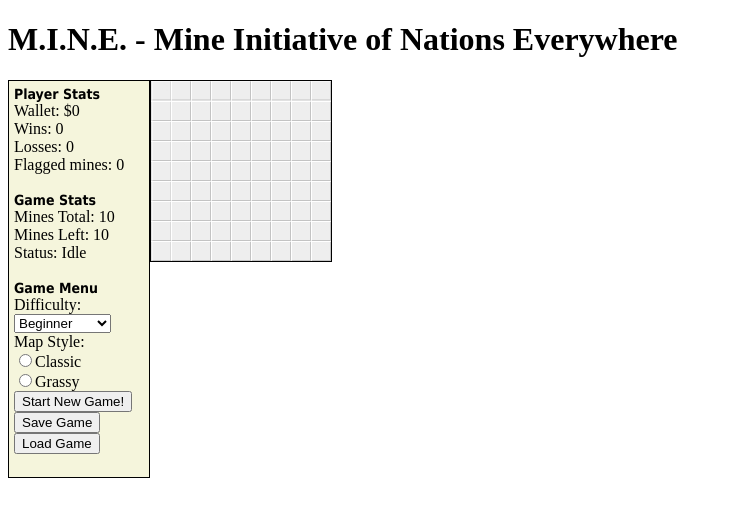
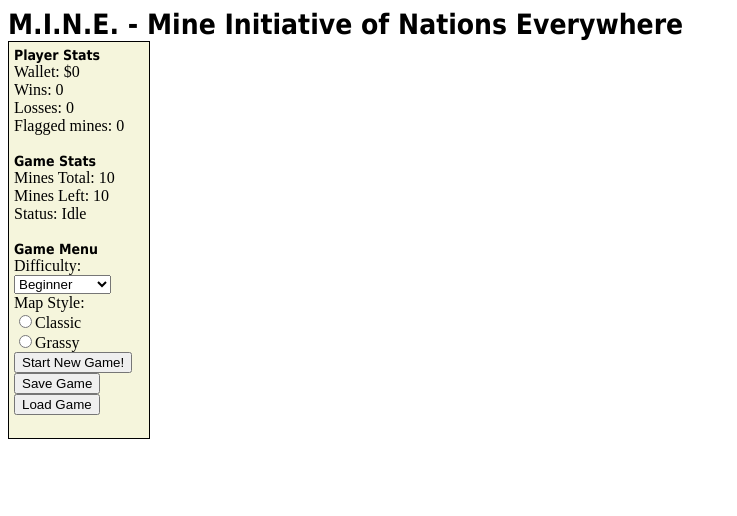
Before and after one commit to JHStoops/M.I.N.E., a React (Create React App) app: page / in a window 1280 px wide. Shown: the top 516 px of the page, without its empty margins (0-737 px from the left). Built offline with nearby package versions, Linux system fonts and the light colour scheme.

Commit message:
a little progress.

```diff
--- a/src/App.js
+++ b/src/App.js
@@ -128,7 +128,7 @@ export default function App() {
 
   return (
 		<GameContext.Provider value={{ state, dispatch }}>
-			<div id="wrapper">
+			<div css={styles.wrapper}>
 				<h1>M.I.N.E. - Mine Initiative of Nations Everywhere</h1>
 				<Menu />
 				<MineField />
--- a/src/components/MineField.jsx
+++ b/src/components/MineField.jsx
@@ -17,8 +17,8 @@ const styles = {
  */
 export default function GameField() {
 	const { dispatch, state } = useContext(GameContext)
-	const { flaggedMines, height, losses, mapStyle, mines, minesLeft, minesTotal, money, width, wins } = state
-	if ((!height && !width) || !mines) return false
+	const { firstClick, flaggedMines, height, losses, mapStyle, mines, minesLeft, minesTotal, money, status, width, wins } = state
+	if ((!height && !width) || !mines || status === 'Idle') return false
 	if (!height) height = width
 	if (!width) width = height
 
@@ -58,35 +58,35 @@ export default function GameField() {
 		return counter;
 	}
 
-// TODO: Maybe MineField should pass a callback to recursively open empty tile areas?
+/**
+ * @description - When player clicks on an empty tile, this function will reveal the rest of the group of empty tiles and their adjacent tiles (always numbers - never mines)
+ * @param {*} row
+ * @param {*} col
+ */
 function revealEmpty(row, col){
-  //When player clicks on an empty tile, this function will reveal the rest
-  //of the group of empty tiles and their adjacent tiles (always numbers - never mines)
   let tile;
 
   for (let i = row - 1; i <= row + 1; i++){
     if (i < 0 || i >= height) continue;
 
     for (let j = col - 1; j <= col + 1; j++){
-      //Don't check the tile itself, only its adjacet tiles.
+      // Don't check the tile itself, only its adjacet tiles.
       if (i === row && j === col) continue;
       if (j < 0 || j >= width) continue;
       tile = $('r'+i+'c'+j);
 
-      //Only deal with tile if it's still unexplored.
-      if (tile.className === 'unexplored' || tile.className === 'gr-unexplored'
-        || tile.className === 'maybe'  || tile.className === 'gr-maybe'
-        || tile.className === 'flagged'  || tile.className === 'gr-flagged'){
+      // Only deal with tile if it's still unexplored.
+      if ([`${mapStyle}unexplored`, `${mapStyle}maybe`, `${mapStyle}flagged`].includes(gridRows[row][col])) {
         // tile.className = getTileValue(i, j);
 
-        //If the tile happens to be another empty tile, it's time to go recursive!
-        if (tile.className === 'empty' || tile.className === 'gr-empty'){
+        // If the tile happens to be another empty tile, it's time to go recursive!
+        if (tile.className === 'empty' || tile.className === 'gr-empty') {
           revealEmpty(i, j);
         }
-      }//End if(tile.className...
-    }//End for (const j...
-  }//End for (const i...
-}//End function revealEmpty
+      }// End if(tile.className...
+    }// End for (const j...
+  }// End for (const i...
+}// End function revealEmpty
 
 	/**
 	 * @description - called on when player clicks on a mine or has flagged all mines.
@@ -107,7 +107,7 @@ function revealEmpty(row, col){
 		for (let i = 0; i < height; i++) {
 			gridRows[i] = new Array(width);
 			for (let j = 0; j < width; j++) {
-				gridRows[i][j] = undefined;
+				gridRows[i][j] = { value: undefined, explored: false};
 			}
 		}
 
@@ -116,7 +116,8 @@ function revealEmpty(row, col){
 			if(i >= 0 && i <= height){
 				for (let j = coordX -1; j <= coordX + 1; j++) {
 					if(j >= 0 && j <= width){
-						gridRows[i][j] = 'Empty';
+						gridRows[i][j].value = 'Empty'
+						gridRows[i][j].explored = true
 					}
 				}
 			}
@@ -136,15 +137,14 @@ function revealEmpty(row, col){
 
 		//Declare constiables.
 		let minesRemaining = mines;	//Used as a counter.
-		let row, col;
 
 		while (minesRemaining > 0){
-			row = Math.floor(Math.random() * gridRows.length);
-			col = Math.floor(Math.random() * gridRows[0].length);
+			let row = Math.floor(Math.random() * gridRows.length);
+			let col = Math.floor(Math.random() * gridRows[0].length);
 
 			//Only assign mine and reduce mines count if the tile is empty.
-			if(gridRows[row][col] !== 'Mine' && gridRows[row][col] !== 'Empty') {
-				gridRows[row][col] = 'Mine';
+			if(gridRows[row][col].value !== 'Mine' && gridRows[row][col].value !== 'Empty') {
+				gridRows[row][col].value = 'Mine';
 				minesRemaining--;
 			}
 		}//End of while
@@ -160,24 +160,18 @@ function revealEmpty(row, col){
 		for (let i = 0; i < height; i++){
 			for (let j = 0; j < width; j++){
 				//If it's a mine, move to the next tile.
-				if (gridRows[i][j] === 'mine' || gridRows[i][j] === 'gr-mine'){
-					continue;
-				}
+				if (gridRows[i][j].value === `${mapStyle}mine`) continue
 
 				//If it's not a mine, check adjacent tiles for mines to determine the tile class.
 				for (let k = i - 1; k <= i + 1; k++){
 					//If k is outside the range of the gridRows arrays, we don't want to cause errors.
-					if (k < 0 || k >= height){
-						continue;
-					}
+					if (k < 0 || k >= height) continue
 					for(let l = j - 1; l <= j + 1; l++){
 						//If l is outside the range of the gridRows arrays, we don't want to cause errors.
-						if (l < 0 || l >= width){
-							continue;
-						}
+						if (l < 0 || l >= width) continue
 
 						//Start counting adjacent mines.
-						if (gridRows[k][l] === 'mine' || gridRows[k][l] === 'gr-mine'){
+						if (gridRows[k][l].value === `${mapStyle}mine`){
 							mineCount++;
 						}
 					}
@@ -185,31 +179,31 @@ function revealEmpty(row, col){
 
 				switch(mineCount){
 					case 0:
-						gridRows[i][j] = 'Empty';
+						gridRows[i][j].value = 'Empty';
 						break;
 					case 1:
-						gridRows[i][j] = 'Mine1';
+						gridRows[i][j].value = 'Mine1';
 						break;
 					case 2:
-						gridRows[i][j] = 'Mines2';
+						gridRows[i][j].value = 'Mines2';
 						break;
 					case 3:
-						gridRows[i][j] = 'Mines3';
+						gridRows[i][j].value = 'Mines3';
 						break;
 					case 4:
-						gridRows[i][j] = 'Mines4';
+						gridRows[i][j].value = 'Mines4';
 						break;
 					case 5:
-						gridRows[i][j] = 'Mines5';
+						gridRows[i][j].value = 'Mines5';
 						break;
 					case 6:
-						gridRows[i][j] = 'Mines6';
+						gridRows[i][j].value = 'Mines6';
 						break;
 					case 7:
-						gridRows[i][j] = 'Mines7';
+						gridRows[i][j].value = 'Mines7';
 						break;
 					case 8:
-						gridRows[i][j] = 'Mines8';
+						gridRows[i][j].value = 'Mines8';
 						break;
 					default:
 						throw new Error()
@@ -221,6 +215,41 @@ function revealEmpty(row, col){
 		}//End of traversing the grid.
 	}
 
+	/**
+   * @description - Reveals an unexplored tile's content
+   */
+	function handleReveal(i, j) {
+    if (firstClick) {
+      dispatch({type: 'game:firstClickClicked'})
+			generateGrid()
+		}
+
+		if (gridRows[i][j].value === 'empty') {
+			// revealEmpty(row, col)
+		}
+
+		//These two if statements start an animation for the mine to explode.
+		if (gridRows[i][j].value === 'mine') {
+			this.innerHTML = '<div class=\'explode\'></div><div class=\'smoke\'></div>';
+			setTimeout(function() {
+				if(!firstClick && $('r'+row+'c'+col).className.includes('mine')) $('r'+row+'c'+col).className = `${mapStyle}crater`
+			}, 1000)
+
+			for (let i = 0; i < height; i++) {
+				for (let j = 0; j < width; j++) {
+					// if(getTileValue(i, j).includes('mine') && !$('r'+i+'c'+j).className.includes('flagged')) {
+					//   $('r'+i+'c'+j).className = `${mapStyle}crater`
+					//   $('r'+i+'c'+j).innerHTML = '<div class=\'explode\'></div><div class=\'smoke\'></div>'
+
+					//   boom(i, j)
+					// }
+				}//End of for(j...
+			}//End of for (i...
+
+			// gameOver(false)
+		}
+	}
+
 	return (
 		<table id="gameGrid" css={styles.gameGrid}>
 			<tbody>
@@ -228,7 +257,7 @@ function revealEmpty(row, col){
 					Array(height).fill(undefined).map((r, i) => {
 						return <tr key={i}>
 							{
-								Array(width).fill(undefined).map((c, j) => <Tile key={`r${i}c${j}`} mapStyle={mapStyle} generateGrid={() => generateGrid(i, j)} />)
+								Array(width).fill(undefined).map((c, j) => <Tile key={`r${i}c${j}`} mapStyle={mapStyle} reveal={() => handleReveal(i, j)} />)
 							}
 						</tr>
 					})
--- a/src/components/Tile.jsx
+++ b/src/components/Tile.jsx
@@ -5,7 +5,7 @@ import IMG from '../img'
 import { GameContext } from '../App'
 
 export default function Tile(props) {
-  const { generateGrid, height, mapStyle, tileValue, width } = props
+  const { generateGrid, height, mapStyle, reveal, status, tileValue, width } = props
   const [visualState, setVisualState] = useState('unexplored')
   const { dispatch, state: { firstClick, minesTotal, minesLeft } } = useContext(GameContext)
   const styles = {
@@ -115,54 +115,6 @@ export default function Tile(props) {
           setVisualState('unexplored')
           dispatch({ type: 'game:minesLeft', minesLeft: minesLeft + 1 })
         break
-      default:
-        throw new Error()
-    }
-  }
-
-  /**
-   * @description - Reveals an unexplored tile's content
-   */
-  function reveal() {
-    //Reveals the tile's true contents by transferring the value from the Grid to the user's map.
-
-    if (firstClick) {
-      dispatch({type: 'game:firstClickClicked'})
-      generateGrid()
-    }
-
-    //Looks up the id of the selected tile, manipulates the id to get the row and col indices.
-    if (this.className.includes('unexplored') || this.className.includes('maybe')) {
-      const col = this.cellIndex
-      const row = this.parentNode.rowIndex
-
-      //Retrieve the classname from the Model.
-      // this.className = getTileValue(row, col)
-
-      if (this.className.includes('empty')) {
-        // revealEmpty(row, col)
-      }
-
-      //These two if statements start an animation for the mine to explode.
-      if (this.className.includes('mine')){
-        this.innerHTML = '<div class=\'explode\'></div><div class=\'smoke\'></div>';
-        setTimeout(function() {
-          if(!firstClick && $('r'+row+'c'+col).className.includes('mine')) $('r'+row+'c'+col).className = `${mapStyle}crater`
-        }, 1000)
-
-        for (let i = 0; i < height; i++) {
-          for (let j = 0; j < width; j++) {
-            // if(getTileValue(i, j).includes('mine') && !$('r'+i+'c'+j).className.includes('flagged')) {
-            //   $('r'+i+'c'+j).className = `${mapStyle}crater`
-            //   $('r'+i+'c'+j).innerHTML = '<div class=\'explode\'></div><div class=\'smoke\'></div>'
-
-            //   boom(i, j)
-            // }
-          }//End of for(j...
-        }//End of for (i...
-
-        // gameOver(false)
-      }
     }
   }
 
@@ -172,18 +124,11 @@ export default function Tile(props) {
       return document.getElementById(theID);
   }
 
-  // I don't think this is necessary aymore (Just dispatch loss, the MineField should pass props down to trigger animation)
-  function boom(row, col){
-    //Detonates all unflagged mines when player reveals a mine.
-
-    if($('r'+row+'c'+col).className === 'mine')
-      setTimeout(function() {
-        // if(!firstClick && $('r'+row+'c'+col).className === 'mine') $('r'+row+'c'+col).className = 'crater';
-      }, 1000);
-    else
-      setTimeout(function() {
-        // if(!firstClick && $('r'+row+'c'+col).className === 'gr_mine') $('r'+row+'c'+col).className = 'gr_crater';
-      }, 1000);
+  /**
+   * @description - Detonates all unflagged mines when player reveals a mine.
+   */
+  function boom(){
+    if (tileValue === `${mapStyle}mine`) setTimeout(() => setVisualState(`${mapStyle}crater`), 1000);
   }
 
   const bgImage = IMG[`${mapStyle}${visualState.charAt(0).toUpperCase() + visualState.slice(1)}`]
```
